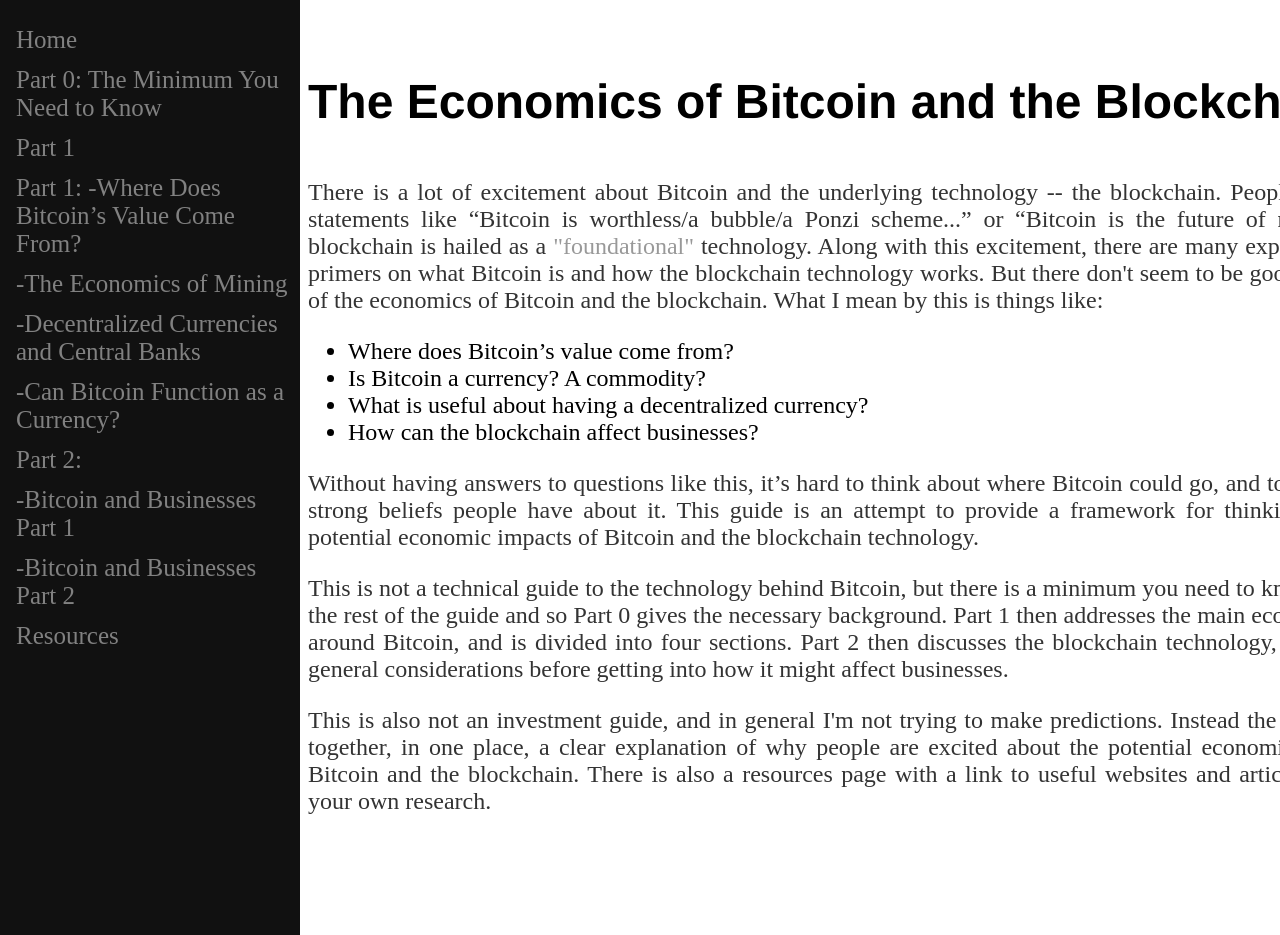
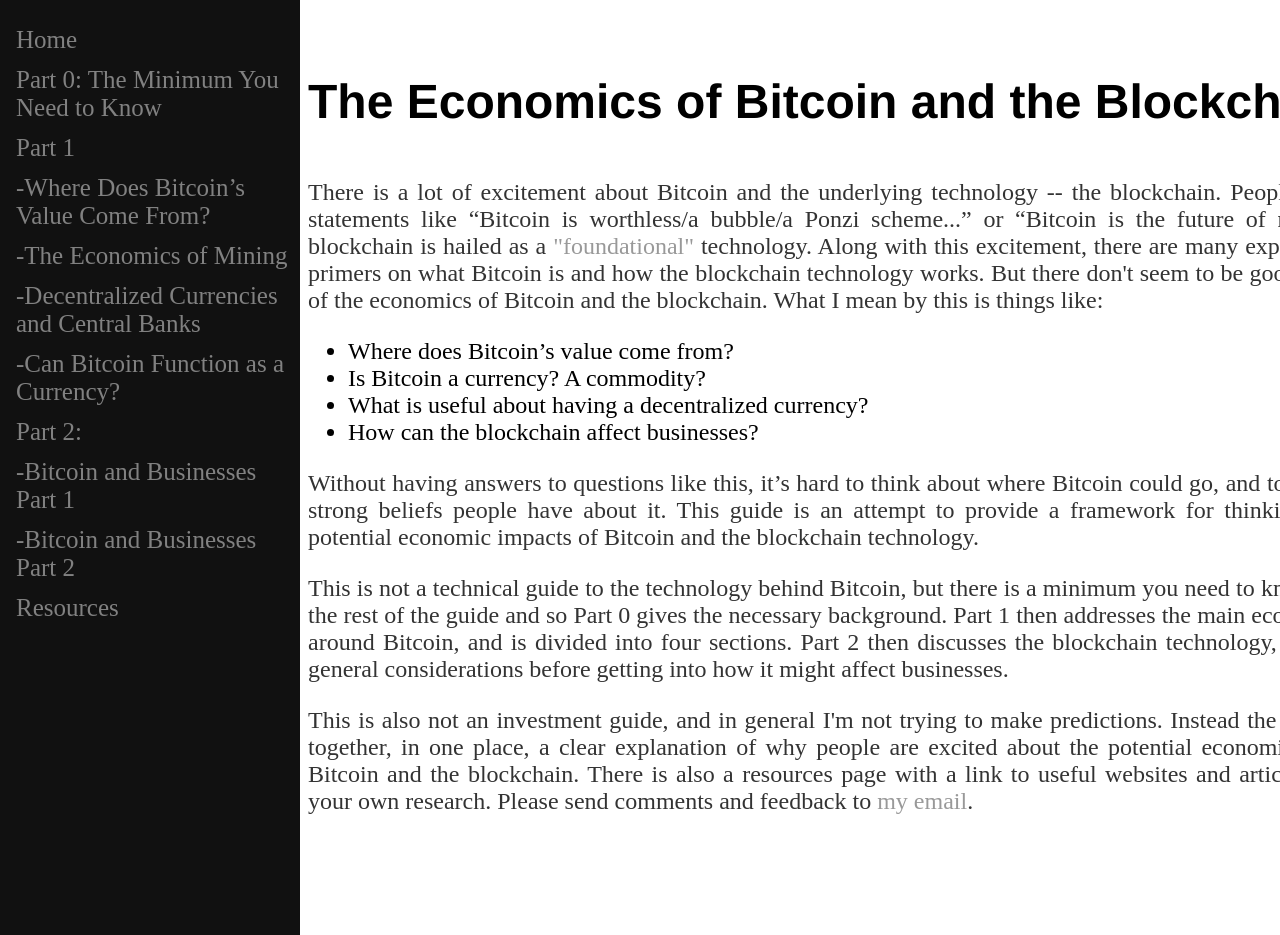
Before and after one commit to fylobc/fylobc.github.io, a Jekyll site: the page built from index.html, in a window 1280 px wide and 935 px high. Built offline with Jekyll 4.4.1, drawn with Linux system fonts in a browser that asks for light colours.

Commit message:
Added email

```diff
--- a/_layouts/default.html
+++ b/_layouts/default.html
@@ -12,7 +12,7 @@
 		  <a href="/">Home</a>
 		  <a href="https://fylobc.github.io/parts/Part_0">Part 0: The Minimum You Need to Know</a>
 		  <a>Part 1</a>
-		  <a href="https://fylobc.github.io/parts/Part_1">Part 1: -Where Does Bitcoin’s Value Come From?</a>
+		  <a href="https://fylobc.github.io/parts/Part_1">-Where Does Bitcoin’s Value Come From?</a>
 		  <a href="https://fylobc.github.io/parts/Part_2">-The Economics of Mining</a>
 		  <a href="https://fylobc.github.io/parts/Part_3">-Decentralized Currencies and Central Banks</a>
 		  <a href="https://fylobc.github.io/parts/Part_4">-Can Bitcoin Function as a Currency?</a>
--- a/index.html
+++ b/index.html
@@ -40,7 +40,7 @@
 
 <p class="ex"><font size = 5>This is not a technical guide to the technology behind Bitcoin, but there is a minimum you need to know to follow the rest of the guide and so Part 0 gives the necessary background. Part 1 then addresses the main economic issues around Bitcoin, and is divided into four sections. Part 2 then discusses the blockchain technology, starting with general considerations before getting into how it might affect businesses.</p>
 
-<p class="ex"><font size = 5>This is also not an investment guide, and in general I'm not trying to make predictions. Instead the aim is to put together, in one place, a clear explanation of why people are excited about the potential economic impacts of Bitcoin and the blockchain. There is also a resources page with a link to useful websites and articles for doing your own research.</p>
+<p class="ex"><font size = 5>This is also not an investment guide, and in general I'm not trying to make predictions. Instead the aim is to put together, in one place, a clear explanation of why people are excited about the potential economic impacts of Bitcoin and the blockchain. There is also a resources page with a link to useful websites and articles for doing your own research. Please send comments and feedback to <a href="mailto:nick.lutsko@gmail.com">my email</a>.</p>
 
 
 <br2>
```
